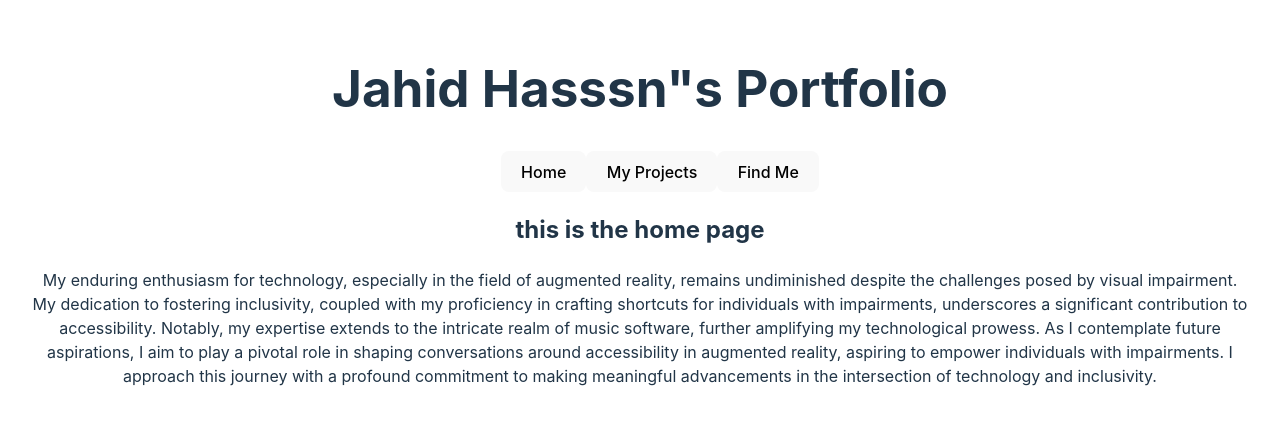
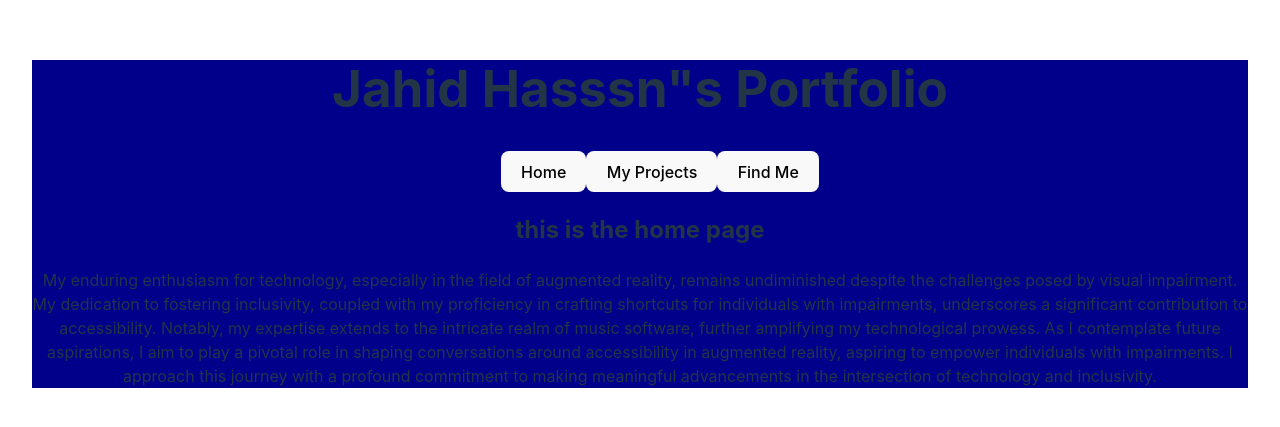
Before and after one commit to MJahidH/my-portfolio, a React (Vite) app in the folder my-portfolio/: page / in a window 1280 px wide. Shown: the part 185-612 px from the top of the page. Built offline with nearby package versions, Linux system fonts and the light colour scheme.

Commit message:
everything in app has been rapped around a div

```diff
--- a/my-portfolio/src/App.jsx
+++ b/my-portfolio/src/App.jsx
@@ -9,15 +9,18 @@ import FindMePage from "./components/FindMePage";
 function App() {
   return (
     <Router>
-      <>
-        <h1>Jahid Hasssn"s Portfolio </h1>
+<div style={{backgroundColor:"darkBlue"}}>
+<h1>Jahid Hasssn"s Portfolio </h1>
         <NavBar />
         <Routes>
           <Route path="/" element={<HomePage />} />
           <Route path="/projects" element={<ProjectsList />} />
         <Route path="/findme" element={<FindMePage/>}/>
         </Routes>
-      </>
+
+</div>
+
+
     </Router>
   );
 }
```
